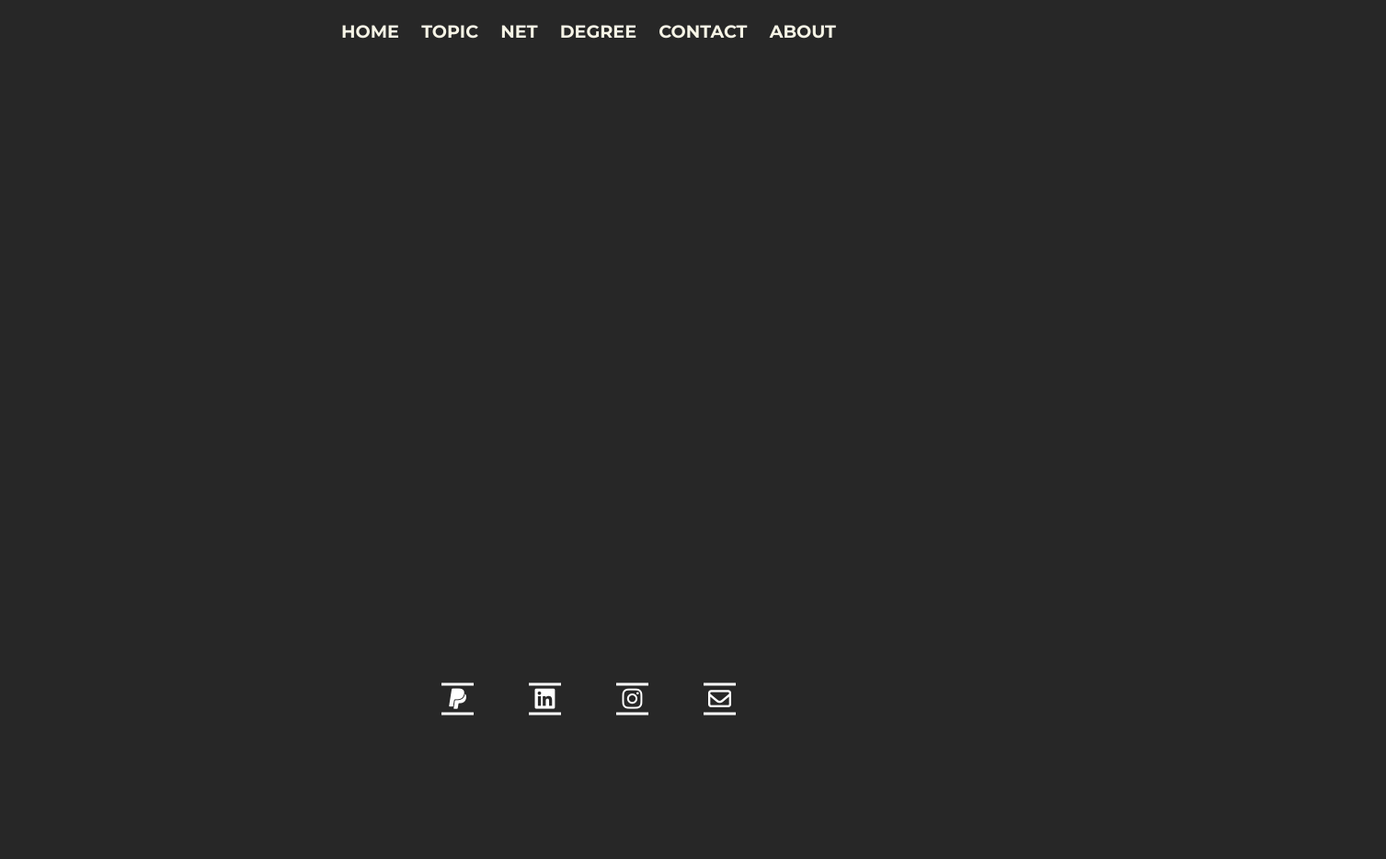
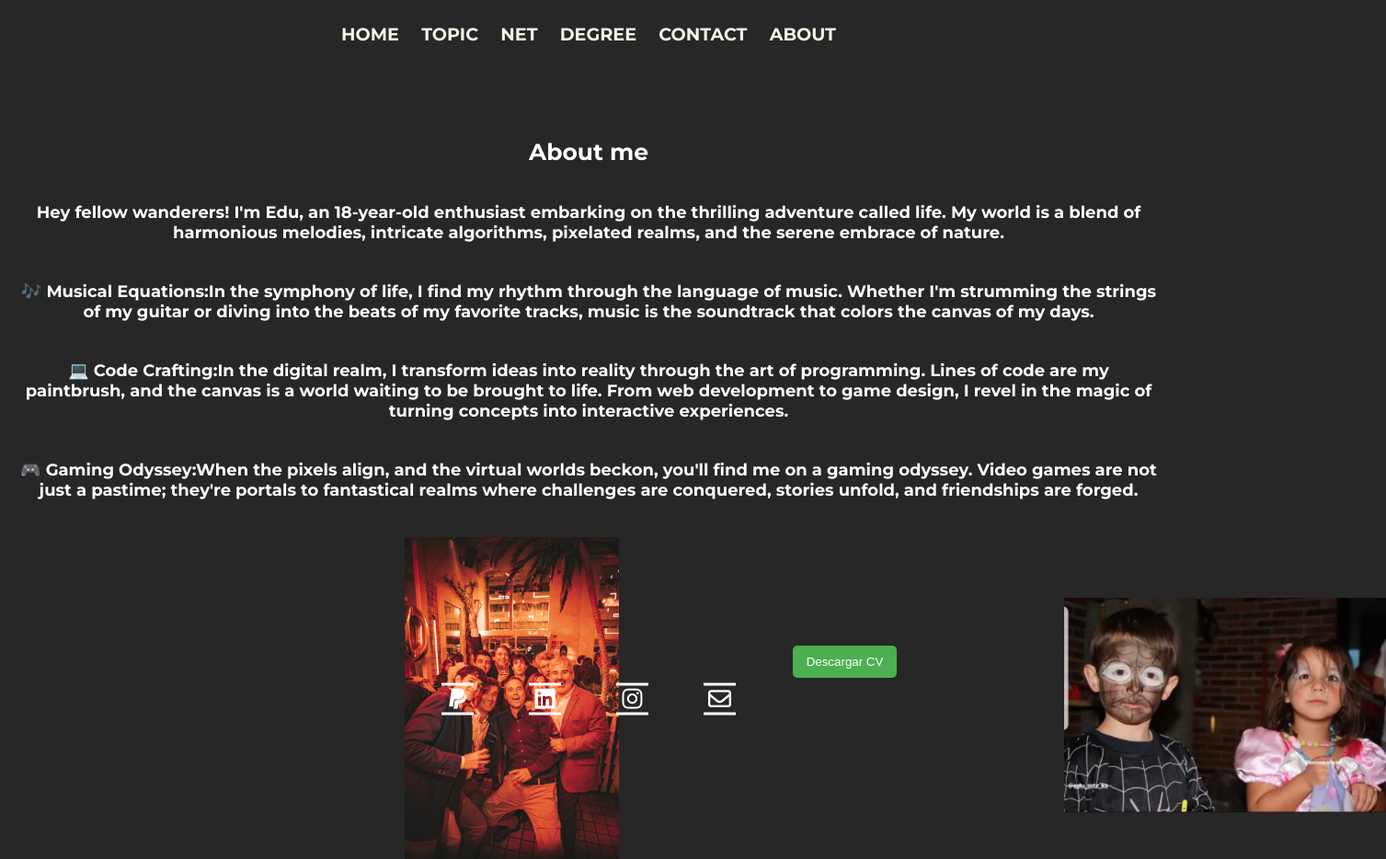
Before and after one commit to eduardixon/web-eduardo-martinez, a plain HTML site: page docs/public/about.html in a window 1280 px wide. Shown: the whole page at 92% size, 1507 px wide, since content can reach past the window. Before the commit the page ends 800 px from the top, so only its background shows below. Drawn offline with Linux system fonts and the light colour scheme.

Commit message:
about me page

```diff
--- a/docs/css/style.css
+++ b/docs/css/style.css
@@ -32,7 +32,9 @@ h4{
   top: 170px;
   color: #ffffff;
   margin: 20px;
+
 }
+
 .Topico{
   margin: 50px;
   padding: 100px;
@@ -426,3 +428,24 @@ img{
   margin-left: 750px;
   color: #ffffff;
 }
+.imgizq{
+  position: relative;
+  top: 150px;
+  left: 400px;
+}
+.imgder{
+  position: relative;
+  top: 100px;
+  left: 800px;
+}
+button {
+  background-color: #4CAF50; /* Color de fondo verde */
+  color: white; /* Color del texto blanco */
+  padding: 10px 15px; /* Espaciado interno del botón */
+  border: none; /* Sin borde */
+  border-radius: 5px; /* Esquinas redondeadas */
+  cursor: pointer; /* Cambia el cursor al pasar sobre el botón */
+  position: relative;
+  left: 110px;
+  bottom: 100px;
+}
--- a/docs/public/about.html
+++ b/docs/public/about.html
@@ -17,9 +17,32 @@
       <a href="./contact.html">Contact</a>
       <a href="./about.html">About</a>
       <div class="dot"></div>
-        <div class="dot"></div>
       </nav>
+      <h1 class="Subtitulo">About me</h1>
+      <h4 class="textoabout">
+        Hey fellow wanderers! I'm Edu, an 18-year-old enthusiast embarking on the thrilling adventure called life. My world is a blend of harmonious melodies, intricate algorithms, pixelated realms, and the serene embrace of nature.
+      </h4><h4><br>🎶 Musical Equations:In the symphony of life, I find my rhythm through the language of music. Whether I'm strumming the strings of my guitar or diving into the beats of my favorite tracks, music is the soundtrack that colors the canvas of my days.
+      </h4><h4><br>💻 Code Crafting:In the digital realm, I transform ideas into reality through the art of programming. Lines of code are my paintbrush, and the canvas is a world waiting to be brought to life. From web development to game design, I revel in the magic of turning concepts into interactive experiences.
+    </h4><h4><br>🎮 Gaming Odyssey:When the pixels align, and the virtual worlds beckon, you'll find me on a gaming odyssey. Video games are not just a pastime; they're portals to fantastical realms where challenges are conquered, stories unfold, and friendships are forged.
+      </h4>
+      <img class="imgizq" src="../images/pic3.jpg" alt="Smart City Image 2">
+      <img class="imgder" src="../images/pic4.png" alt="Smart City Image 2">
 
+      <button onclick="descargarCV()">Descargar CV</button>
+
+      <script>
+        function descargarCV() {
+            // Puedes cambiar "ruta/al/archivo.pdf" por la URL o ruta de tu propio archivo PDF
+            var pdfURL = "../pdf/My CV.pdf";
+
+            var a = document.createElement("a");
+            a.href = pdfURL;
+            a.download = "mycv.pdf"; // Puedes cambiar el nombre del archivo aquí
+            document.body.appendChild(a);
+            a.click();
+            document.body.removeChild(a);
+        }
+    </script>
 </body>
 
 
```
Also changed, not shown: docs/public/contact.html (+0 -1 lines), docs/public/degree.html (+0 -1 lines), docs/public/net.html (+0 -1 lines), docs/images/pic3.jpg (added), docs/images/pic4.png (added), 1 other file.
